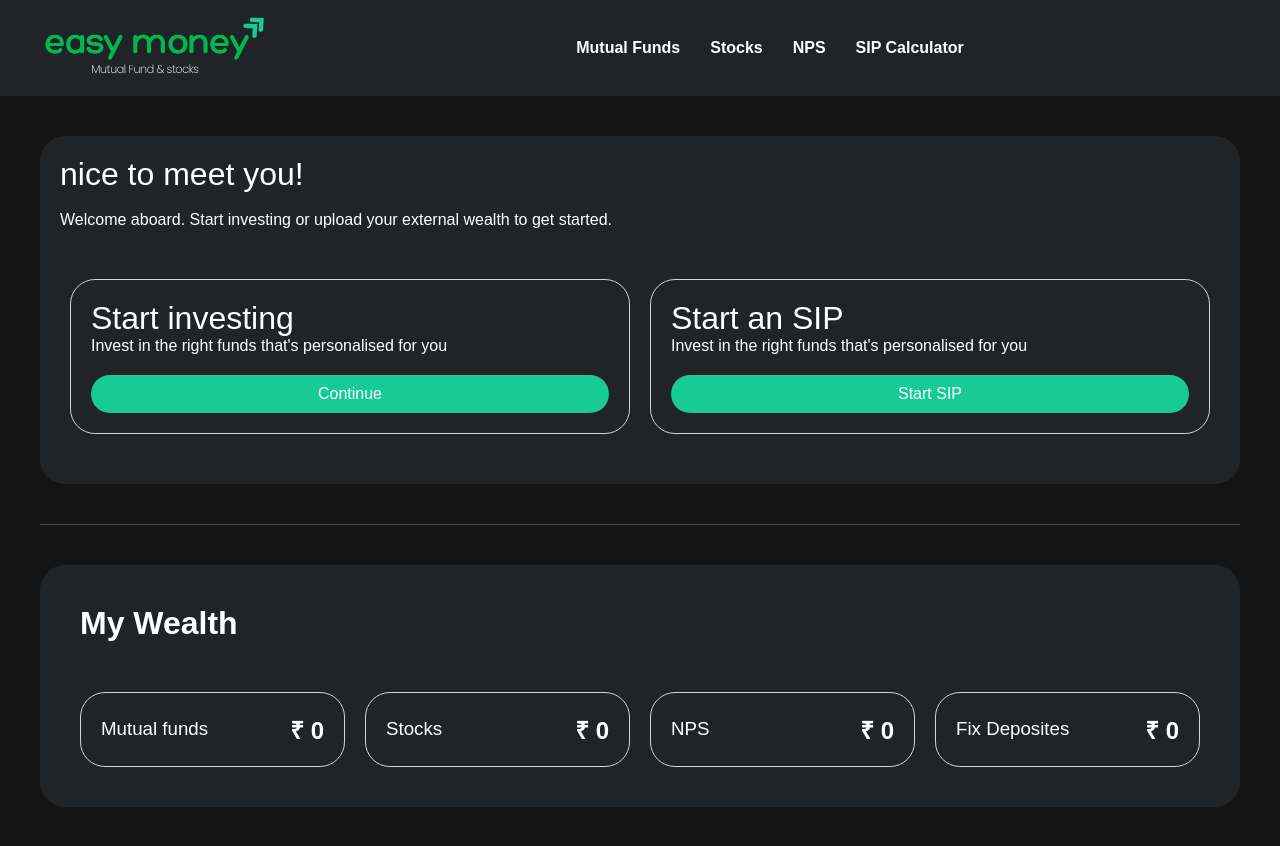
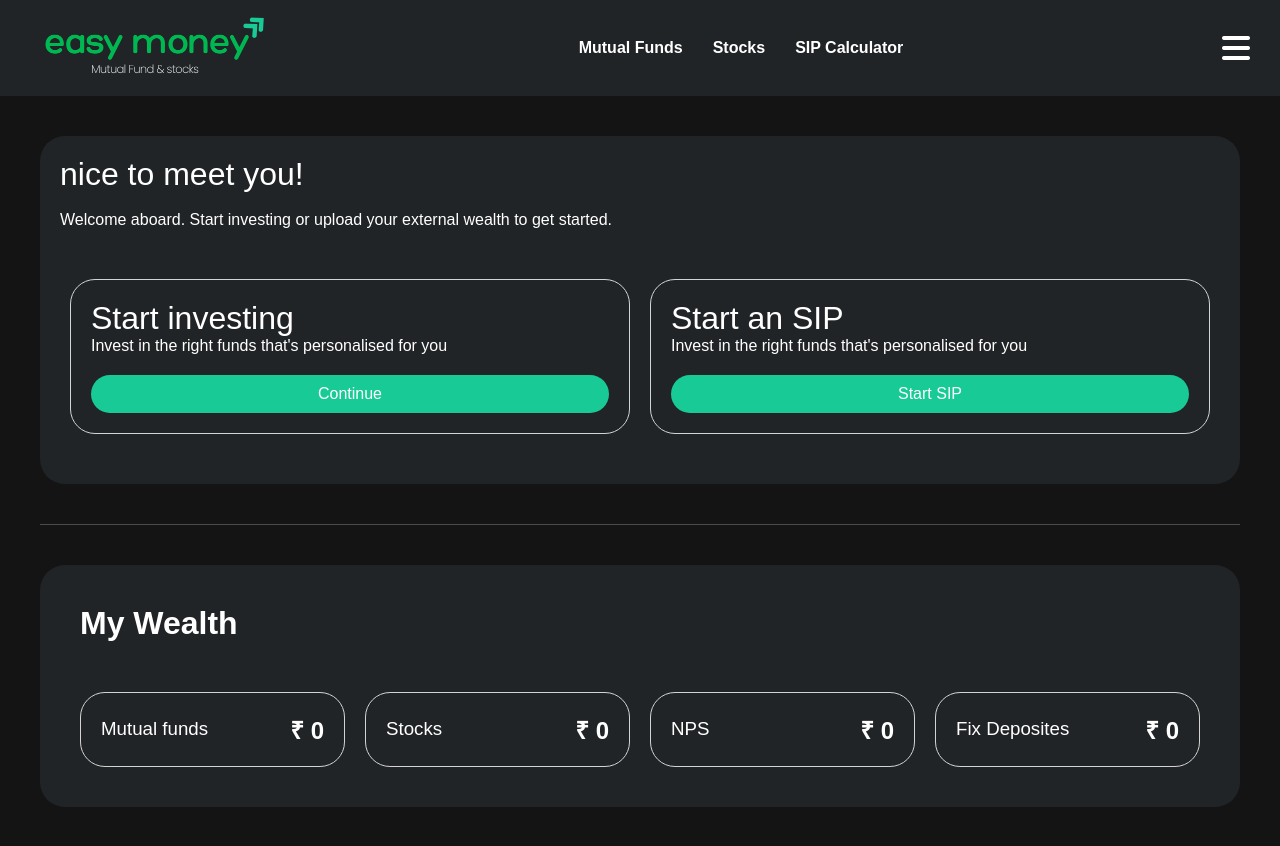
Before and after one commit to MashooqAli9140/easy-money, a React (Vite) app in the folder frontend/easymoney/: page /dashboard/1 in a window 1280 px wide. Shown: the top 846 px of the page. Built offline with nearby package versions, Linux system fonts and the light colour scheme; no server answers.

Commit message:
menu icon updated

```diff
--- a/frontend/easymoney/src/componants/Navbar/Navbar.css
+++ b/frontend/easymoney/src/componants/Navbar/Navbar.css
@@ -58,7 +58,7 @@
     /* background-color: #00B852; */
     padding: 10px 10px 10px 10px;
     cursor: pointer;
-    display: none;
+    display: block;
 }
 #menu-items{
    background-color:#303233;
@@ -73,9 +73,6 @@
     #nav-mid{
         display: none;
     }
-    #nav-right-menu{
-        display: block;
-    }
     #menu-items{
         display: block;
      }
--- a/frontend/easymoney/src/componants/Navbar/Navbar.jsx
+++ b/frontend/easymoney/src/componants/Navbar/Navbar.jsx
@@ -24,18 +24,16 @@ const Navbar = () => {
       <div id='nav-mid'>
             <a href= { id ? `/dashboard/mutualfunds/${id}`:"/signup" }> Mutual Funds </a>
             <a href={ id ? `/dashboard/stocks/${id}`:"/signup" }> Stocks </a>
-            <a href={ id ? `/dashboard/NPS/${id}`:"/signup" }> NPS </a>
             <a href={ id ? `/dashboard/sip-calculator/${id}`:"/signup" }> SIP Calculator </a>
       </div>
 
       <div id='navright' style={{ display: id ? "none" : "flex"}} >
         <a href="/signup"> <button id='login-btn'> Login </button> </a>
         <a href="/signup"> <button id='signup-btn' > SignUp </button> </a>
-
-        <div id='nav-right-menu'>
+      </div>
+      <div id='nav-right-menu' style={{ display:id ? "block":"none" }} >
          <i class="fa-solid fa-bars fa-2x" onClick={ () => setopenmenu( !openmenu ) } style={{  display: openmenu ? "none" : "block" , color:"white"}}> </i>
          <i class="fa-solid fa-x fa-2x" onClick={ () => setopenmenu( !openmenu ) } style={{ display: openmenu ? "block" : "none" , color:"white"}} ></i>
-         </div>
       </div>
 
     </div>
@@ -44,16 +42,10 @@ const Navbar = () => {
 
       <div style={{ textAlign:"center", padding:"10px 10px 10px 10px", margin:"0 auto 0", width:"250px"}}>
         <div style={{ margin:"10px 0px 10px 0px", borderRadius:"25px", border:"1px solid #BAFF2F " }}>
-           <a style={{ margin:"12px 0px 12px 0px", fontSize:"20px", fontWeight:"700", display:"block"}} href="/"> Mutual Funds </a>
+           <a style={{ margin:"12px 0px 12px 0px", fontSize:"20px", fontWeight:"700", display:"block"}} href='/dashboard/user-profile'> My Profile </a>
         </div>
         <div style={{ margin:"10px 0px 10px 0px", borderRadius:"25px", border:"1px solid #BAFF2F " }}>
-           <a style={{ margin:"12px 0px 12px 0px", fontSize:"20px", fontWeight:"700", display:"block"}} href="/">Stocks </a>
-        </div>
-        <div style={{ margin:"10px 0px 10px 0px", borderRadius:"25px", border:"1px solid #BAFF2F " }}>
-           <a style={{ margin:"12px 0px 12px 0px", fontSize:"20px", fontWeight:"700", display:"block"}} href="/"> NPS </a>
-        </div>
-        <div style={{ margin:"10px 0px 10px 0px", borderRadius:"25px", border:"1px solid #BAFF2F " }}>
-           <a style={{ margin:"12px 0px 12px 0px", fontSize:"20px", fontWeight:"700", display:"block"}} href="/"> SIP Calculator </a>
+           <a style={{ margin:"12px 0px 12px 0px", fontSize:"20px", fontWeight:"700", display:"block"}} href="/"> Log out </a>
         </div>
       </div>
 
```
